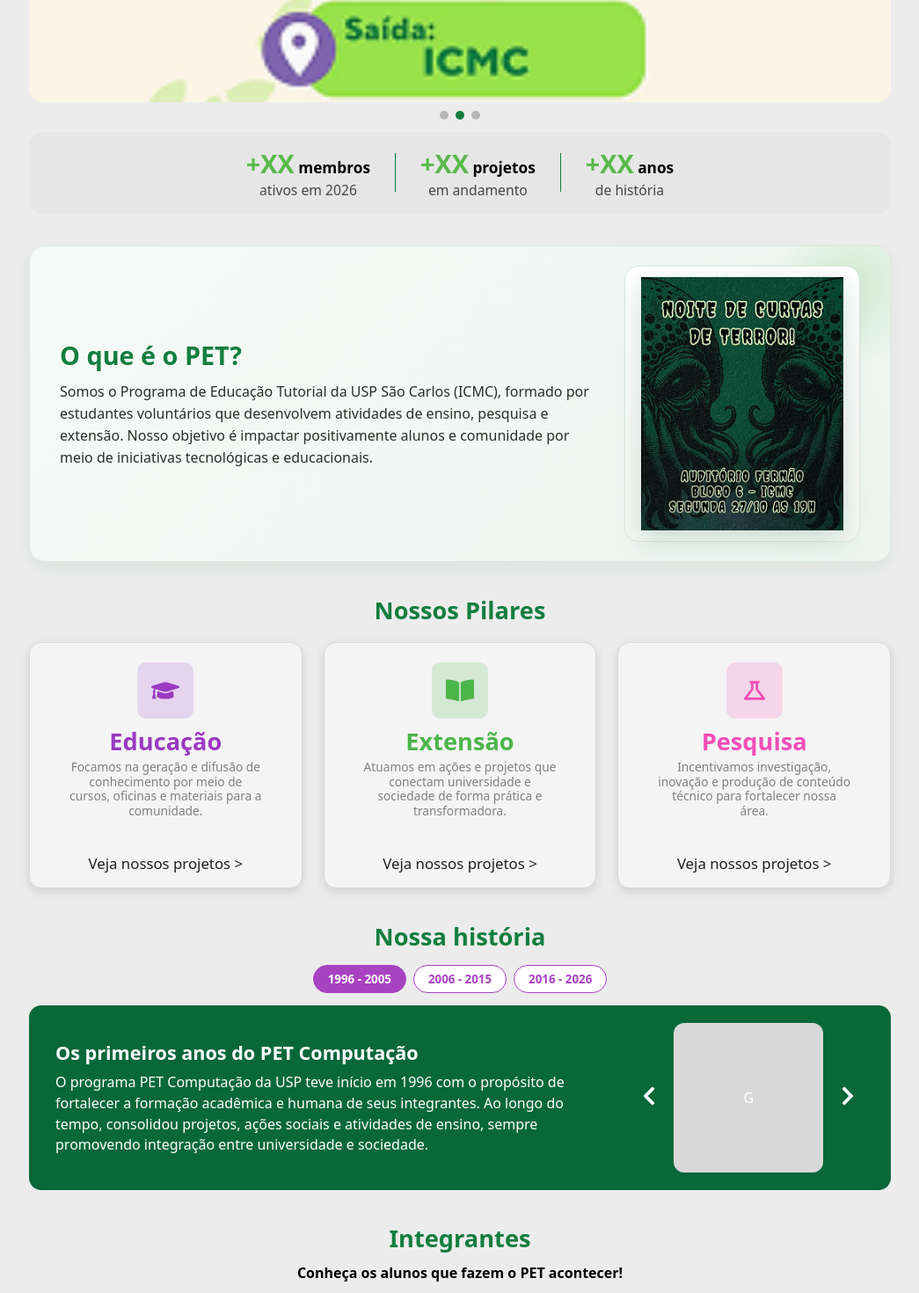
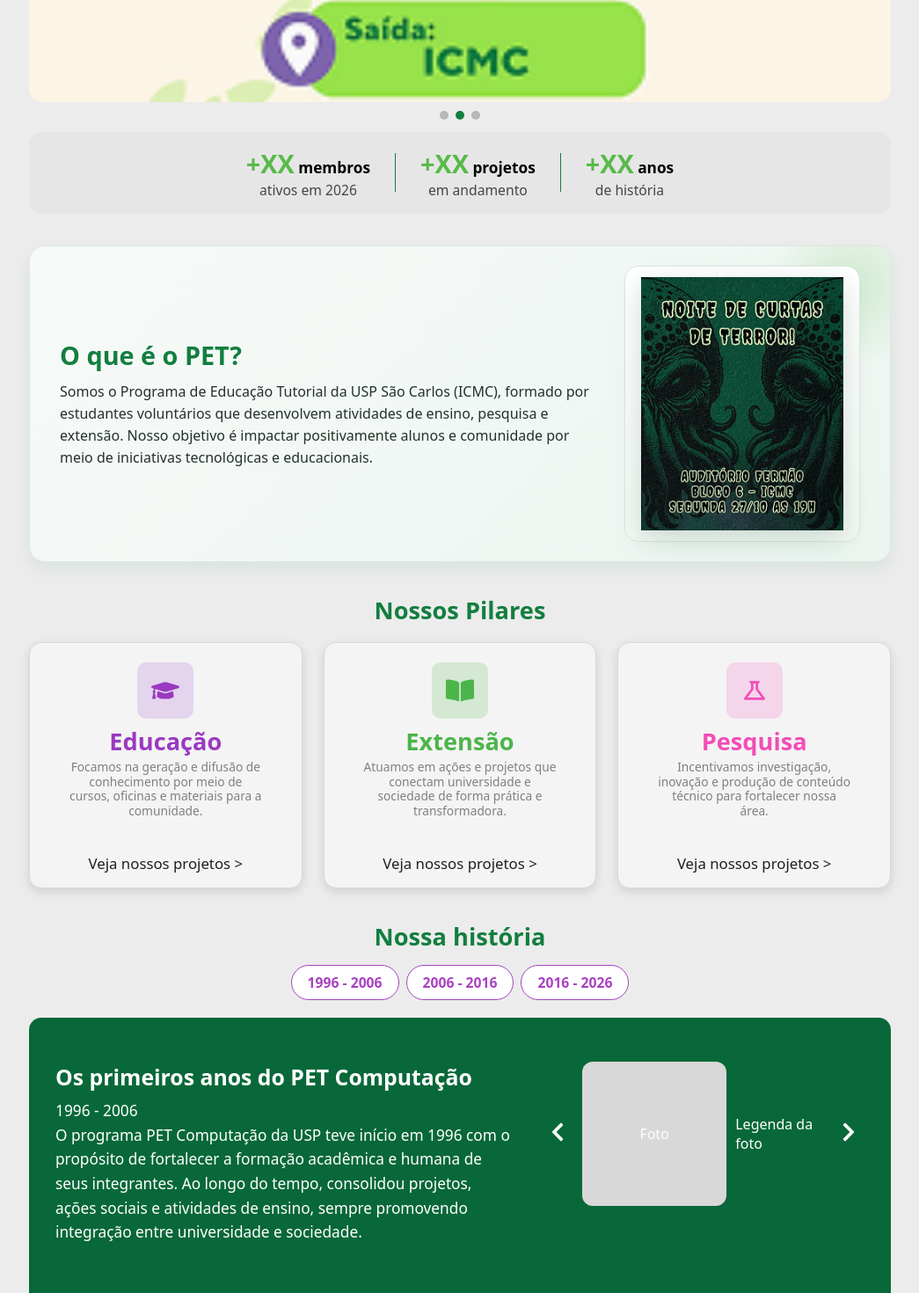
Before and after one commit to pet-comp/USP-PET-Website, a React (Vite) app: page /sobrenos in a window 1280 px wide. Shown: the part 404-1874 px from the top of the page at 88% size, without its empty margins (117-1162 px from the left). Built offline with nearby package versions, Linux system fonts and the light colour scheme.

Commit message:
Correções e criação de um .json só de mocks

```diff
--- a/src/components/FooterUSP/FooterUSP.jsx
+++ b/src/components/FooterUSP/FooterUSP.jsx
@@ -18,7 +18,7 @@ export default function FooterUSP () {
 
         <div className={style.email_loc}>
           <MdEmail style={{height : "40px", width : "37px"}}/>
-          <a href="mailto:petcom@icmc.usp.br">petcom@icmc.usp.br</a>
+          <a href="mailto:petcomp@icmc.usp.br">petcomp@icmc.usp.br</a>
           <HiOutlineLocationMarker style={{height : "40px", width : "37px"}}/>
           <span>
               Av. Trab. São Carlense,<br />
--- a/src/pages/SobreNos/SobreNos.jsx
+++ b/src/pages/SobreNos/SobreNos.jsx
@@ -1,134 +1,48 @@
-import { useEffect, useState } from "react";
-import { FaBookOpen, FaChevronLeft, FaChevronRight, FaGraduationCap, FaLinkedin, FaInstagram } from "react-icons/fa";
+import { Fragment, useEffect, useState } from "react";
+import { FaBookOpen, FaChevronLeft, FaChevronRight, FaGraduationCap } from "react-icons/fa";
 import { MdOutlineScience } from "react-icons/md";
 
 import NavBar from "../../components/NavBar/NavBar";
 import FooterUSP from "../../components/FooterUSP/FooterUSP";
 import MemberCard from "../../components/MemberCard/MemberCard";
 import styles from "./SobreNos.module.css";
+import mocks from "./sobreNos.mocks.json";
 
-const pillars = [
-  {
-    title: "Educação",
-    description: "Focamos na geração e difusão de conhecimento por meio de cursos, oficinas e materiais para a comunidade.",
-    icon: <FaGraduationCap />,
-    iconBg: "#E4D4ED",
-    iconColor: "#9B39C1",
-    titleColor: "#9B39C1",
-  },
-  {
-    title: "Extensão",
-    description: "Atuamos em ações e projetos que conectam universidade e sociedade de forma prática e transformadora.",
-    icon: <FaBookOpen />,
-    iconBg: "#D4E8D3",
-    iconColor: "#4CB54A",
-    titleColor: "#4CB54A",
-  },
-  {
-    title: "Pesquisa",
-    description: "Incentivamos investigação, inovação e produção de conteúdo técnico para fortalecer nossa área.",
-    icon: <MdOutlineScience />,
-    iconBg: "#F4D5EA",
-    iconColor: "#F24DB8",
-    titleColor: "#F24DB8",
-  },
-];
+const {
+  stats,
+  pillars,
+  historyEras,
+  historyPhoto,
+  members,
+  heroSlides,
+} = mocks;
 
-const members = [
-  {
-    name: "Nome do integrante",
-    fronts: ["Social", "Gestão","Social", "Comunicação"],
-    admission: "2023.1",
-    interests: "IA e UX Design",
-  },
-  {
-    name: "Nome do integrante",
-    fronts: ["Comunicação"],
-    admission: "2024.1",
-    interests: "Front-end e Design",
-  },
-  {
-    name: "Nome do integrante",
-    fronts: ["Pesquisa"],
-    admission: "2022.2",
-    interests: "Visão Computacional",
-  },
-  {
-    name: "Nome do integrante",
-    fronts: ["Full-Stack"],
-    admission: "2023.2",
-    interests: "Sistemas Distribuídos",
-  },
-  {
-    name: "Nome do integrante",
-    fronts: ["Extensão"],
-    admission: "2024.1",
-    interests: "Educação e Inclusão",
-  },
-  {
-    name: "Nome do integrante",
-    fronts: ["Codifique"],
-    admission: "2025.1",
-    interests: "Dev Web e Python",
-  },
-  {
-    name: "Nome do integrante",
-    fronts: ["Pesquisa"],
-    admission: "2022.2",
-    interests: "Visão Computacional",
-  },
-  {
-    name: "Nome do integrante",
-    fronts: ["Full-Stack"],
-    admission: "2023.2",
-    interests: "Sistemas Distribuídos",
-  },
-  {
-    name: "Nome do integrante",
-    fronts: ["Extensão"],
-    admission: "2024.1",
-    interests: "Educação e Inclusão",
-  },
-  {
-    name: "Nome do integrante",
-    fronts: ["Codifique"],
-    admission: "2025.1",
-    interests: "Dev Web e Python",
-  },
-];
-
-const heroSlides = [
-  {
-    src: "/placeholder.webp",
-    alt: "Membros do PET Computação em atividade",
-  },
-  {
-    src: "/solida_cam.png",
-    alt: "Equipe do PET Computação em evento",
-  },
-  {
-    src: "/cartilha.png",
-    alt: "Projeto educacional produzido pelo PET Computação",
-  },
-];
+const pillarIcons = {
+  graduation: <FaGraduationCap />,
+  book: <FaBookOpen />,
+  science: <MdOutlineScience />,
+};
 
 function HeroSection() {
+  const totalSlides = heroSlides.length;
   const [currentSlide, setCurrentSlide] = useState(0);
 
   useEffect(() => {
+    if (totalSlides <= 1) return undefined;
+
     const interval = setInterval(() => {
-      setCurrentSlide((previousSlide) => (previousSlide + 1) % heroSlides.length);
+      setCurrentSlide((previous) => (previous + 1) % totalSlides);
     }, 4500);
 
     return () => clearInterval(interval);
-  }, []);
+  }, [totalSlides]);
 
   const goToPreviousSlide = () => {
-    setCurrentSlide((previousSlide) => (previousSlide - 1 + heroSlides.length) % heroSlides.length);
+    setCurrentSlide((previous) => (previous - 1 + totalSlides) % totalSlides);
   };
 
   const goToNextSlide = () => {
-    setCurrentSlide((previousSlide) => (previousSlide + 1) % heroSlides.length);
+    setCurrentSlide((previous) => (previous + 1) % totalSlides);
   };
 
   return (
@@ -179,24 +93,18 @@ function HeroSection() {
       </div>
 
       <div className={styles.statsRow}>
-        <div className={styles.statItem}>
-          <p><span>+XX</span> membros</p>
-          <small>ativos em 2026</small>
-        </div>
+        {stats.map((stat, index) => (
+          <Fragment key={`${stat.label}-${index}`}>
+            <div className={styles.statItem}>
+              <p>
+                <span>{stat.value}</span> {stat.label}
+              </p>
+              <small>{stat.detail}</small>
+            </div>
 
-        <div className={styles.separator} />
-
-        <div className={styles.statItem}>
-          <p><span>+XX</span> projetos</p>
-          <small>em andamento</small>
-        </div>
-
-        <div className={styles.separator} />
-
-        <div className={styles.statItem}>
-          <p><span>+XX</span> anos</p>
-          <small>de história</small>
-        </div>
+            {index < stats.length - 1 && <div className={styles.separator} />}
+          </Fragment>
+        ))}
       </div>
     </section>
   );
@@ -233,7 +141,7 @@ function Pillars() {
               className={styles.pillarIcon}
               style={{ backgroundColor: pillar.iconBg, color: pillar.iconColor }}
             >
-              {pillar.icon}
+              {pillarIcons[pillar.icon]}
             </div>
             <h4 style={{ color: pillar.titleColor }}>{pillar.title}</h4>
             <p>{pillar.description}</p>
@@ -246,37 +154,54 @@ function Pillars() {
 }
 
 function HistorySection() {
+  const [activeEraIndex, setActiveEraIndex] = useState(0);
+  const totalEras = historyEras.length;
+  const activeEra = historyEras[activeEraIndex];
+
+  const goToPreviousEra = () => {
+    setActiveEraIndex((previous) => (previous - 1 + totalEras) % totalEras);
+  };
+
+  const goToNextEra = () => {
+    setActiveEraIndex((previous) => (previous + 1) % totalEras);
+  };
+
   return (
     <section className={styles.historySection}>
       <h3>Nossa história</h3>
 
       <div className={styles.historyTabs}>
-        <button>1996 - 2005</button>
-        <button>2006 - 2015</button>
-        <button>2016 - 2026</button>
+        {historyEras.map((era, index) => (
+          <button
+            key={era.period}
+            type="button"
+            className={index === activeEraIndex ? styles.historyTabActive : ""}
+            onClick={() => setActiveEraIndex(index)}
+          >
+            {era.period}
+          </button>
+        ))}
       </div>
 
       <div className={styles.historyContent}>
         <div className={styles.historyText}>
-          <h4>Os primeiros anos do PET Computação</h4>
-          <p>
-            O programa PET Computação da USP teve início em 1996 com o propósito de fortalecer a
-            formação acadêmica e humana de seus integrantes. Ao longo do tempo, consolidou projetos,
-            ações sociais e atividades de ensino, sempre promovendo integração entre universidade e
-            sociedade.
-          </p>
+          <h4>{activeEra.title}</h4>
+          <p className={styles.historyPeriod}>{activeEra.period}</p>
+          <p>{activeEra.content}</p>
         </div>
 
         <div className={styles.historyCarouselMock}>
-          <button aria-label="Foto anterior">
+          <button type="button" aria-label="Era anterior" onClick={goToPreviousEra}>
             <FaChevronLeft />
           </button>
 
           <div className={styles.photoMock}>
-            <div className={styles.badgeG}>G</div>
+            <div className={styles.badgeG}>{historyPhoto.badge}</div>
           </div>
 
-          <button aria-label="Próxima foto">
+          <p className={styles.historyPhotoCaption}>{historyPhoto.caption}</p>
+
+          <button type="button" aria-label="Próxima era" onClick={goToNextEra}>
             <FaChevronRight />
           </button>
         </div>
@@ -287,16 +212,20 @@ function HistorySection() {
 
 function MembersSection() {
   const membersPerSlide = 6;
-  const memberSlides = Array.from(
-    { length: Math.ceil(members.length / membersPerSlide) },
-    (_, slideIndex) => members.slice(slideIndex * membersPerSlide, (slideIndex + 1) * membersPerSlide),
-  );
+  const memberSlides = [];
+  for (let i = 0; i < members.length; i += membersPerSlide) {
+    memberSlides.push(members.slice(i, i + membersPerSlide));
+  }
 
-  const totalMemberSlides = memberSlides.length || 1;
-  const [currentMemberSlide, setCurrentMemberSlide] = useState(0);
+  const totalSlides = memberSlides.length || 1;
+  const [currentSlide, setCurrentSlide] = useState(0);
 
-  const updateMemberSlide = (step) => {
-    setCurrentMemberSlide((previousSlide) => (previousSlide + step + totalMemberSlides) % totalMemberSlides);
+  const goToPreviousSlide = () => {
+    setCurrentSlide((previous) => (previous - 1 + totalSlides) % totalSlides);
+  };
+
+  const goToNextSlide = () => {
+    setCurrentSlide((previous) => (previous + 1) % totalSlides);
   };
 
   return (
@@ -309,7 +238,7 @@ function MembersSection() {
         <button
           type="button"
           className={`${styles.membersNavButton} ${styles.membersNavButtonLeft}`}
-          onClick={() => updateMemberSlide(-1)}
+          onClick={goToPreviousSlide}
           aria-label="Integrante anterior"
         >
           <FaChevronLeft />
@@ -318,7 +247,7 @@ function MembersSection() {
         <div className={styles.membersViewport}>
           <div
             className={styles.membersTrack}
-            style={{ transform: `translateX(-${currentMemberSlide * 100}%)` }}
+            style={{ transform: `translateX(-${currentSlide * 100}%)` }}
           >
             {memberSlides.map((membersGroup, groupIndex) => (
               <div key={`members-group-${groupIndex}`} className={styles.memberSlide}>
@@ -333,7 +262,7 @@ function MembersSection() {
         <button
           type="button"
           className={`${styles.membersNavButton} ${styles.membersNavButtonRight}`}
-          onClick={() => updateMemberSlide(1)}
+          onClick={goToNextSlide}
           aria-label="Próximo integrante"
         >
           <FaChevronRight />
@@ -345,8 +274,8 @@ function MembersSection() {
           <button
             key={`members-dot-${index}`}
             type="button"
-            className={`${styles.memberDot} ${index === currentMemberSlide ? styles.memberDotActive : ""}`}
-            onClick={() => setCurrentMemberSlide(index)}
+            className={`${styles.memberDot} ${index === currentSlide ? styles.memberDotActive : ""}`}
+            onClick={() => setCurrentSlide(index)}
             aria-label={`Ir para grupo ${index + 1}`}
           />
         ))}
--- a/src/pages/SobreNos/SobreNos.module.css
+++ b/src/pages/SobreNos/SobreNos.module.css
@@ -320,35 +320,48 @@
 	background-color: #FFFFFF;
 	color: #A842C1;
 	border-radius: 999px;
-	padding: 6px 16px;
+	padding: 8px 18px;
+	cursor:pointer;
 	font-weight: 600;
+	font-size: 0.98rem;
 }
 
-.historyTabs button:first-child {
+.historyTabActive {
 	background-color: #A842C1;
+	border-color: #A842C1;
 	color: #FFFFFF;
 }
 
 .historyContent {
-	margin-top: 14px;
+	height: 500px;
+	width: auto;
+	margin-top: 20px;
 	background-color: #086839;
 	color: #FFFFFF;
 	border-radius: 14px;
-	padding: 20px 30px;
+	padding: 50px 30px;
 	display: grid;
 	grid-template-columns: 2.4fr 1fr;
 	gap: 24px;
-	align-items: center;
+	align-items: start;
+	overflow: hidden;
+}
+
+.historyText {
+	height: 100%;
+	overflow-y: auto;
+	padding-right: 8px;
 }
 
 .historyText h4 {
 	margin: 0 0 8px;
-	font-size: 1.35rem;
+	font-size: 1.55rem;
 }
 
 .historyText p {
 	margin: 0;
-	line-height: 1.48;
+	font-size: 1.08rem;
+	line-height: 1.6;
 }
 
 .historyCarouselMock {
@@ -367,7 +380,7 @@
 }
 
 .photoMock {
-	width: 170px;
+	width: 200px;
 	aspect-ratio: 1/1;
 	border-radius: 12px;
 	background-color: #D8D8D8;
@@ -471,6 +484,7 @@
 	}
 
 	.historyContent {
+		height: 500px;
 		grid-template-columns: 1fr;
 	}
 }
--- /dev/null
+++ b/src/pages/SobreNos/sobreNos.mocks.json
@@ -0,0 +1,142 @@
+{
+  "stats": [
+    {
+      "value": "+XX",
+      "label": "membros",
+      "detail": "ativos em 2026"
+    },
+    {
+      "value": "+XX",
+      "label": "projetos",
+      "detail": "em andamento"
+    },
+    {
+      "value": "+XX",
+      "label": "anos",
+      "detail": "de história"
+    }
+  ],
+  "pillars": [
+    {
+      "title": "Educação",
+      "description": "Focamos na geração e difusão de conhecimento por meio de cursos, oficinas e materiais para a comunidade.",
+      "icon": "graduation",
+      "iconBg": "#E4D4ED",
+      "iconColor": "#9B39C1",
+      "titleColor": "#9B39C1"
+    },
+    {
+      "title": "Extensão",
+      "description": "Atuamos em ações e projetos que conectam universidade e sociedade de forma prática e transformadora.",
+      "icon": "book",
+      "iconBg": "#D4E8D3",
+      "iconColor": "#4CB54A",
+      "titleColor": "#4CB54A"
+    },
+    {
+      "title": "Pesquisa",
+      "description": "Incentivamos investigação, inovação e produção de conteúdo técnico para fortalecer nossa área.",
+      "icon": "science",
+      "iconBg": "#F4D5EA",
+      "iconColor": "#F24DB8",
+      "titleColor": "#F24DB8"
+    }
+  ],
+  "historyEras": [
+    {
+      "period": "1996 - 2006",
+      "title": "Os primeiros anos do PET Computação",
+      "content": "O programa PET Computação da USP teve início em 1996 com o propósito de fortalecer a formação acadêmica e humana de seus integrantes. Ao longo do tempo, consolidou projetos, ações sociais e atividades de ensino, sempre promovendo integração entre universidade e sociedade."
+    },
+    {
+      "period": "2006 - 2016",
+      "title": "Consolidação e ampliação das iniciativas",
+      "content": "Nesse período, o PET Computação ampliou suas frentes de atuação com novas atividades de extensão, apoio ao ensino e organização de eventos. O grupo passou a atuar de forma mais estruturada, fortalecendo seu impacto no ICMC e na comunidade externa."
+    },
+    {
+      "period": "2016 - 2026",
+      "title": "Inovação, impacto e continuidade",
+      "content": "Nos anos mais recentes, o PET Computação intensificou projetos tecnológicos, produção de materiais e ações voltadas à formação de estudantes. Com foco em inovação e colaboração, o grupo mantém a missão de integrar ensino, pesquisa e extensão de forma transformadora."
+    }
+  ],
+  "historyPhoto": {
+    "badge": "Foto",
+    "caption": "Legenda da foto"
+  },
+  "members": [
+    {
+      "name": "Nome do integrante",
+      "fronts": ["Social", "Gestão", "Social", "Comunicação"],
+      "admission": "2023.1",
+      "interests": "IA e UX Design"
+    },
+    {
+      "name": "Nome do integrante",
+      "fronts": ["Comunicação"],
+      "admission": "2024.1",
+      "interests": "Front-end e Design"
+    },
+    {
+      "name": "Nome do integrante",
+      "fronts": ["Pesquisa"],
+      "admission": "2022.2",
+      "interests": "Visão Computacional"
+    },
+    {
+      "name": "Nome do integrante",
+      "fronts": ["Full-Stack"],
+      "admission": "2023.2",
+      "interests": "Sistemas Distribuídos"
+    },
+    {
+      "name": "Nome do integrante",
+      "fronts": ["Extensão"],
+      "admission": "2024.1",
+      "interests": "Educação e Inclusão"
+    },
+    {
+      "name": "Nome do integrante",
+      "fronts": ["Codifique"],
+      "admission": "2025.1",
+      "interests": "Dev Web e Python"
+    },
+    {
+      "name": "Nome do integrante",
+      "fronts": ["Pesquisa"],
+      "admission": "2022.2",
+      "interests": "Visão Computacional"
+    },
+    {
+      "name": "Nome do integrante",
+      "fronts": ["Full-Stack"],
+      "admission": "2023.2",
+      "interests": "Sistemas Distribuídos"
+    },
+    {
+      "name": "Nome do integrante",
+      "fronts": ["Extensão"],
+      "admission": "2024.1",
+      "interests": "Educação e Inclusão"
+    },
+    {
+      "name": "Nome do integrante",
+      "fronts": ["Codifique"],
+      "admission": "2025.1",
+      "interests": "Dev Web e Python"
+    }
+  ],
+  "heroSlides": [
+    {
+      "src": "/placeholder.webp",
+      "alt": "Membros do PET Computação em atividade"
+    },
+    {
+      "src": "/solida_cam.png",
+      "alt": "Equipe do PET Computação em evento"
+    },
+    {
+      "src": "/cartilha.png",
+      "alt": "Projeto educacional produzido pelo PET Computação"
+    }
+  ]
+}
```
